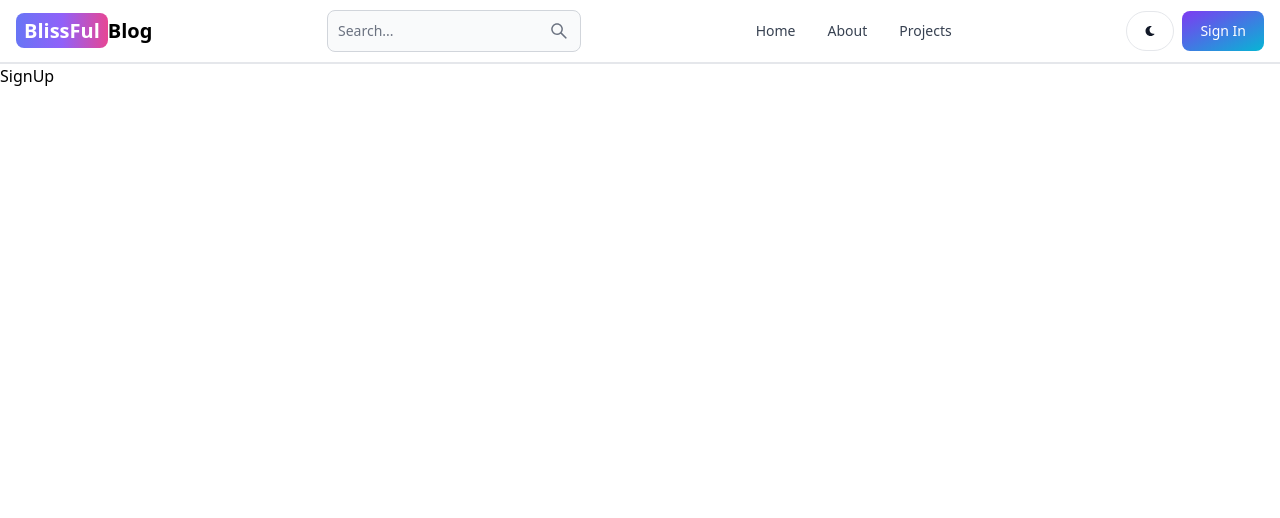
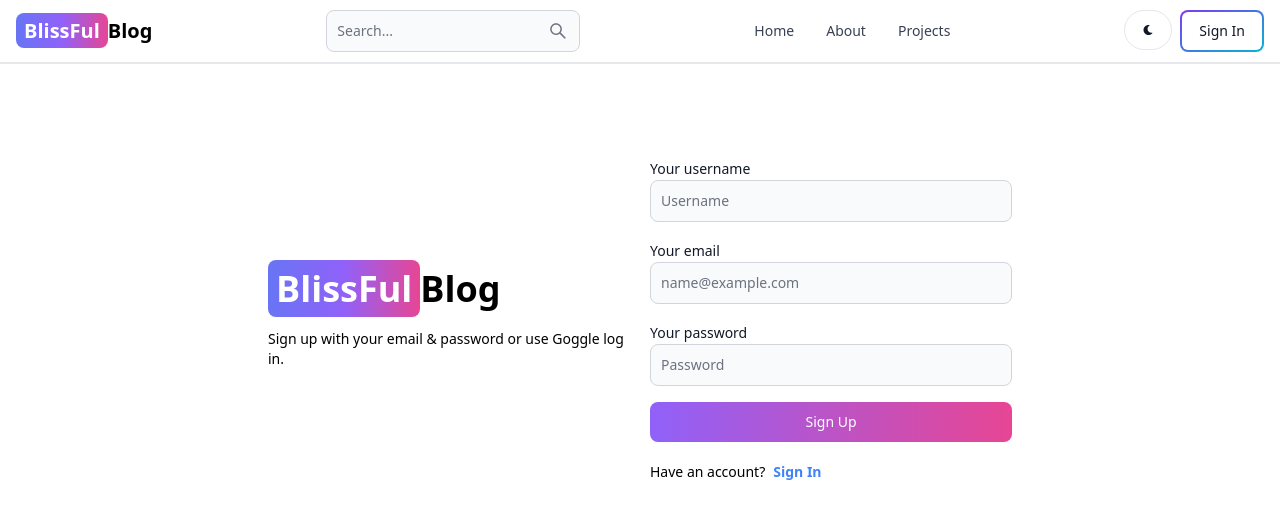
Before and after one commit to pieash9/blissful-blog, a React (Vite) app: page /sign-up in a window 1280 px wide. Shown: the top 518 px of the page. Built offline with nearby package versions, Linux system fonts and the light colour scheme.

Commit message:
create signup page UI

```diff
--- a/src/components/Header.jsx
+++ b/src/components/Header.jsx
@@ -35,7 +35,9 @@
           <FaMoon />
         </Button>
         <Link to="/sign-in">
-          <Button gradientDuoTone="purpleToBlue">Sign In</Button>
+          <Button gradientDuoTone="purpleToBlue" outline>
+            Sign In
+          </Button>
         </Link>
         <NavbarToggle />
       </div>
--- a/src/pages/SignUp.jsx
+++ b/src/pages/SignUp.jsx
@@ -1,5 +1,55 @@
+import { Button, Label, TextInput } from "flowbite-react";
+import { Link } from "react-router-dom";
+
 const SignUp = () => {
-  return <div>SignUp</div>;
+  return (
+    <div className="mt-20 min-h-screen">
+      <div className=" flex gap-5 p-3 max-w-3xl mx-auto flex-col md:flex-row md:items-center">
+        {/* left side */}
+        <div className=" flex-1">
+          <Link to="/" className=" text-4xl  font-bold dark:text-white">
+            <span className="px-2 py-1 bg-gradient-to-r from-indigo-500 via-purple-500 to-pink-500 rounded-lg text-white">
+              BlissFul
+            </span>
+            Blog
+          </Link>
+          <p className="text-sm mt-5">
+            Sign up with your email & password or use Goggle log in.
+          </p>
+        </div>
+        {/* right side */}
+        <div className="flex-1">
+          <form className="flex flex-col gap-4">
+            <div>
+              <Label value="Your username" />
+              <TextInput type="text" placeholder="Username" id="username" />
+            </div>
+            <div>
+              <Label value="Your email" />
+              <TextInput
+                type="text"
+                placeholder="name@example.com"
+                id="email"
+              />
+            </div>
+            <div>
+              <Label value="Your password" />
+              <TextInput type="text" placeholder="Password" id="password" />
+            </div>
+            <Button type="submit" gradientDuoTone="purpleToPink">
+              Sign Up
+            </Button>
+          </form>
+          <div className="mt-5 text-sm">
+            <span className="mr-2 ">Have an account?</span>
+            <Link to="/sign-in" className="text-blue-500 font-semibold">
+              Sign In
+            </Link>
+          </div>
+        </div>
+      </div>
+    </div>
+  );
 };
 
 export default SignUp;
```
